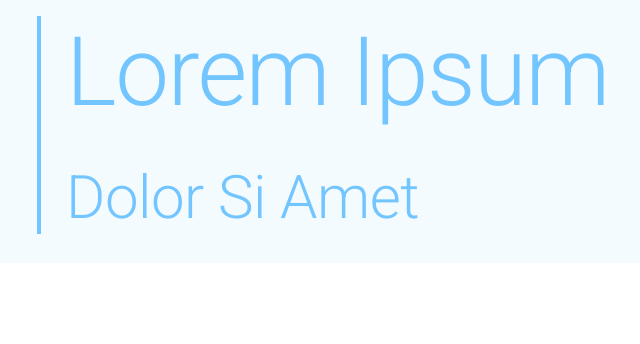
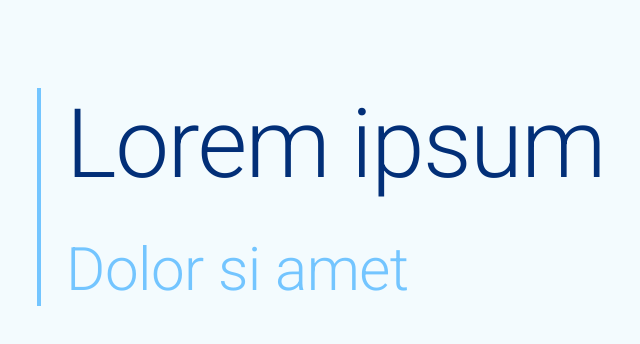
Before and after one commit to Kwiddy/Internship-React-Page, a React (Create React App) app: page / in a window 1280 px wide. Shown: the top 344 px of the page, without its empty margins (224-864 px from the left). Built offline with nearby package versions, Linux system fonts and the light colour scheme.

Commit message:
Change color of main header and add extra padding

```diff
--- a/src/App.js
+++ b/src/App.js
@@ -17,11 +17,17 @@ function App() {
       <div className="App">
         <header>
           <div className="headText">
-            <Typography variant="h1" component="h2" gutterBottom>
-              Lorem Ipsum
+            <Typography
+              variant="h1"
+              component="h2"
+              fontSize="1"
+              gutterBottom
+              id="mainHead"
+            >
+              Lorem ipsum
             </Typography>
             <Typography variant="h2" gutterBottom>
-              Dolor Si Amet
+              Dolor si amet
             </Typography>
           </div>
         </header>
--- a/src/styles/style.css
+++ b/src/styles/style.css
@@ -10,9 +10,14 @@ h1 {
 .headText {
   border-left: 4px solid #73c5ff;
   color: #73c5ff;
-  margin: 1vh;
+  margin: 10vh;
   margin-left: 20%;
   text-align: left;
   padding-left: 2%;
+  font-size: 10px;
+}
+
+#mainHead {
+  color: #022f78;
 }
 /*# sourceMappingURL=style.css.map */
--- a/src/styles/style.scss
+++ b/src/styles/style.scss
@@ -10,8 +10,13 @@ h1 {
 .headText {
   border-left: 4px solid #73c5ff;
   color: #73c5ff;
-  margin: 1vh;
+  margin: 10vh;
   margin-left: 20%;
   text-align: left;
   padding-left: 2%;
+  font-size: 10px;
 }
+
+#mainHead {
+  color: #022f78;
+}
```
Also changed, not shown: 1 other file (tests, documents, lock files or other folders).
